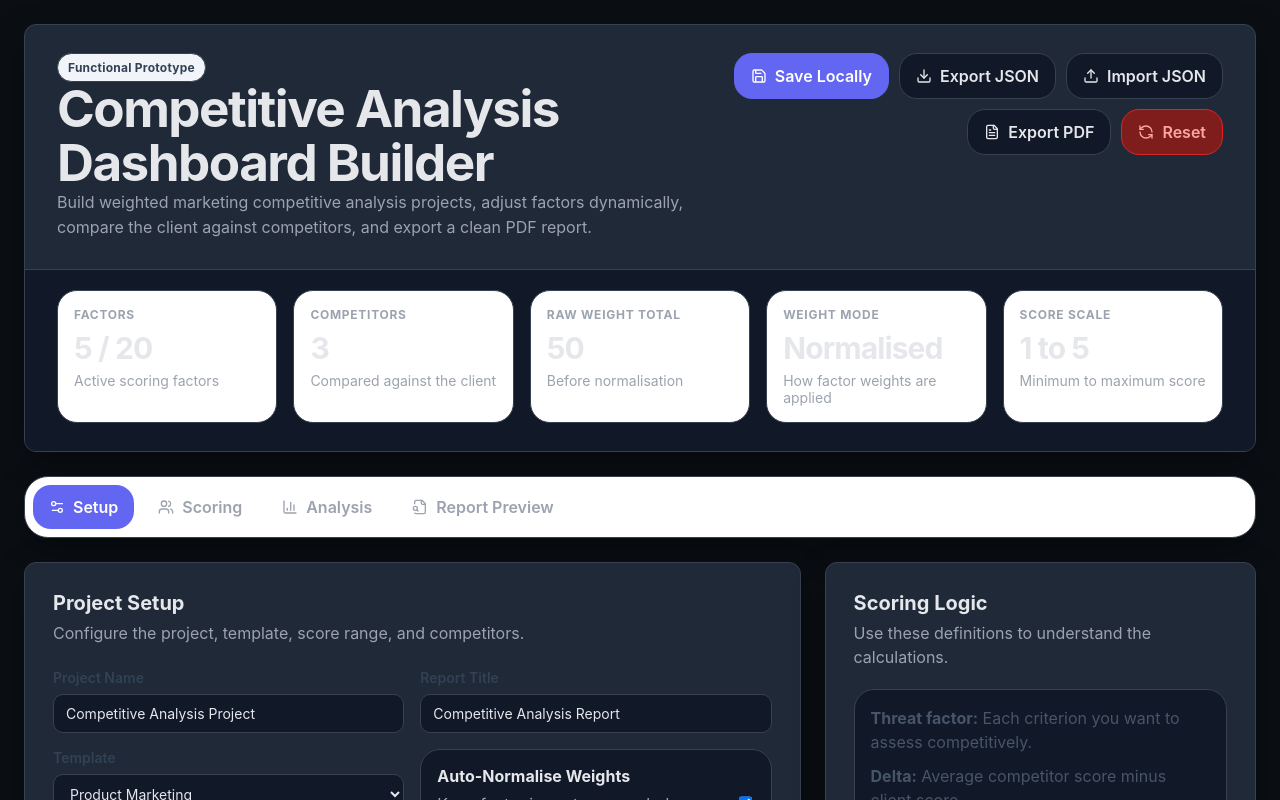
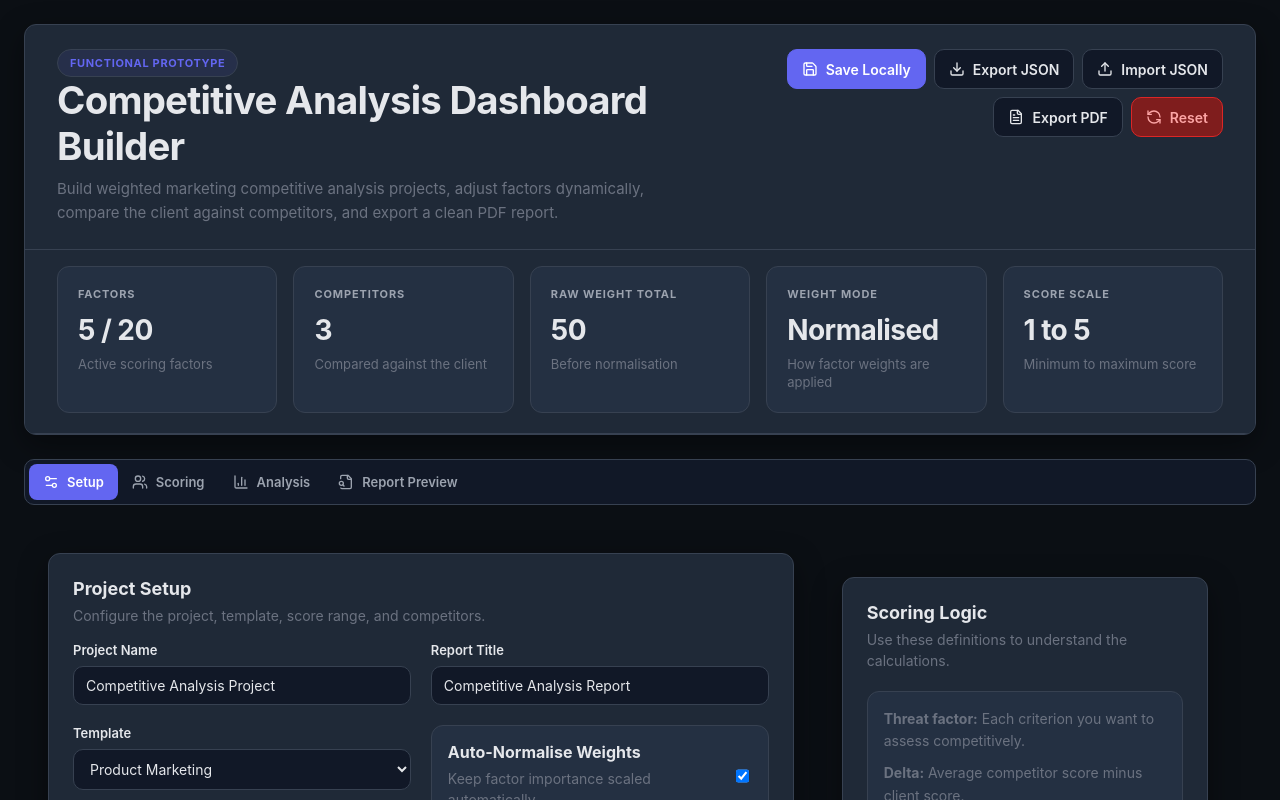
Before and after one commit to JDGCx/competitive-dashboard, a React (Vite) app: page / in a window 1280 px wide. Shown: the top 800 px of the page. Built offline with nearby package versions, Linux system fonts and the light colour scheme.

Commit message:
style: polish dashboard with refined visual hierarchy
Refine color system, header, cards, typography, and spacing for modern look

```diff
--- a/src/styles.css
+++ b/src/styles.css
@@ -1,22 +1,28 @@
 :root {
   --bg: #0B0F14;
   --surface: #1F2937;
+  --surface-elevated: #243042;
   --surface-muted: #111827;
   --border: #374151;
   --text: #E5E7EB;
   --muted: #9CA3AF;
+  --muted-secondary: #6B7280;
   --primary: #6366F1;
   --primary-hover: #4F46E5;
   --danger-bg: #7F1D1D;
   --danger-border: #DC2626;
   --danger-text: #FCA5A5;
+  --success: #22C55E;
   --success-bg: #15803D;
   --success-border: #22C55E;
   --success-text: #86EFAC;
+  --warning: #F59E0B;
   --warning-bg: #B45309;
   --warning-border: #F59E0B;
   --warning-text: #FCD34D;
+  --danger: #EF4444;
   --shadow: 0 10px 30px rgba(0, 0, 0, 0.4);
+  --shadow-sm: 0 4px 12px rgba(0, 0, 0, 0.3);
   font-family: Inter, ui-sans-serif, system-ui, -apple-system, BlinkMacSystemFont, "Segoe UI", sans-serif;
 }
 
@@ -52,14 +58,15 @@ textarea {
 }
 
 .app-shell {
-  max-width: 1320px;
+  max-width: 1400px;
   margin: 0 auto;
-  padding: 24px;
+  padding: 0;
 }
 
 .stack-24 {
   display: grid;
   gap: 24px;
+  padding: 24px;
 }
 
 .surface {
@@ -74,7 +81,7 @@ textarea {
 }
 
 .header-top {
-  padding: 28px 32px;
+  padding: 24px 32px;
   display: flex;
   gap: 24px;
   justify-content: space-between;
@@ -83,8 +90,9 @@ textarea {
 }
 
 .header-bottom {
-  background: var(--surface-muted);
-  padding: 20px 32px 28px;
+  background: var(--surface);
+  padding: 16px 32px 20px;
+  border-bottom: 1px solid var(--border);
 }
 
 .badge {
@@ -92,46 +100,50 @@ textarea {
   align-items: center;
   gap: 6px;
   border: 1px solid var(--border);
-  background: #f1f5f9;
-  color: #334155;
+  background: rgba(99, 102, 241, 0.1);
+  color: var(--primary);
   border-radius: 999px;
-  padding: 6px 10px;
-  font-size: 12px;
+  padding: 6px 12px;
+  font-size: 11px;
   font-weight: 700;
-  letter-spacing: 0.02em;
+  letter-spacing: 0.06em;
+  text-transform: uppercase;
 }
 
 .hero-title {
   margin: 0;
-  font-size: clamp(2rem, 4vw, 3.2rem);
-  line-height: 1.05;
-  letter-spacing: -0.03em;
+  font-size: clamp(1.75rem, 3vw, 2.4rem);
+  line-height: 1.2;
+  letter-spacing: -0.02em;
+  font-weight: 700;
 }
 
 .hero-copy {
-  margin: 0;
+  margin: 8px 0 0;
   max-width: 800px;
-  color: var(--muted);
+  color: var(--muted-secondary);
   line-height: 1.6;
+  font-size: 15px;
 }
 
 .header-actions {
   display: flex;
-  gap: 10px;
+  gap: 8px;
   flex-wrap: wrap;
   justify-content: flex-end;
-  max-width: 560px;
+  max-width: 600px;
 }
 
 .button {
   border: 1px solid transparent;
-  border-radius: 18px;
-  padding: 12px 16px;
-  min-height: 46px;
+  border-radius: 10px;
+  padding: 10px 14px;
+  min-height: 40px;
   display: inline-flex;
   align-items: center;
   gap: 8px;
   font-weight: 600;
+  font-size: 14px;
   transition: 0.15s ease;
   text-decoration: none;
 }
@@ -200,54 +212,63 @@ textarea {
 }
 
 .stat-card {
-  background: white;
+  background: var(--surface-elevated);
   border: 1px solid var(--border);
-  border-radius: 20px;
-  padding: 16px;
+  border-radius: 12px;
+  padding: 20px;
 }
 
 .stat-label {
-  font-size: 12px;
+  font-size: 11px;
   text-transform: uppercase;
-  letter-spacing: 0.06em;
+  letter-spacing: 0.08em;
   color: var(--muted);
   font-weight: 700;
 }
 
 .stat-value {
-  margin-top: 8px;
-  font-size: 30px;
+  margin-top: 12px;
+  font-size: 28px;
   font-weight: 700;
-  letter-spacing: -0.03em;
+  letter-spacing: -0.02em;
+  color: var(--text);
 }
 
 .stat-helper {
-  margin-top: 6px;
-  color: var(--muted);
-  font-size: 14px;
+  margin-top: 8px;
+  color: var(--muted-secondary);
+  font-size: 13px;
+  line-height: 1.4;
 }
 
 .tab-bar {
   display: inline-flex;
   flex-wrap: wrap;
-  gap: 8px;
-  padding: 8px;
-  background: white;
+  gap: 0;
+  padding: 4px;
+  background: var(--surface-muted);
   border: 1px solid var(--border);
-  border-radius: 24px;
-  box-shadow: var(--shadow);
+  border-radius: 10px;
+  box-shadow: none;
 }
 
 .tab-button {
   border: none;
-  border-radius: 18px;
-  padding: 12px 16px;
+  border-radius: 8px;
+  padding: 10px 14px;
   display: inline-flex;
   align-items: center;
   gap: 8px;
   font-weight: 600;
-  background: white;
+  font-size: 13px;
+  background: transparent;
   color: var(--muted);
+  transition: 0.15s ease;
+}
+
+.tab-button:hover {
+  color: var(--text);
+  background: rgba(99, 102, 241, 0.05);
 }
 
 .tab-button.active {
@@ -262,18 +283,21 @@ textarea {
 }
 
 .surface-pad {
-  padding: 28px;
+  padding: 24px;
 }
 
 .section-title {
   margin: 0;
-  font-size: 20px;
+  font-size: 18px;
+  font-weight: 700;
+  color: var(--text);
 }
 
 .section-copy {
   margin: 6px 0 0;
-  color: var(--muted);
+  color: var(--muted-secondary);
   line-height: 1.5;
+  font-size: 14px;
 }
 
 .section-header {
@@ -286,15 +310,21 @@ textarea {
 .form-grid {
   display: grid;
   grid-template-columns: repeat(2, minmax(0, 1fr));
+  gap: 20px;
+  margin-top: 16px;
+}
+
+.stats-grid {
+  display: grid;
   gap: 16px;
-  margin-top: 24px;
+  grid-template-columns: repeat(5, minmax(0, 1fr));
 }
 
 .label {
   display: block;
   margin-bottom: 8px;
-  color: #334155;
-  font-size: 14px;
+  color: var(--text);
+  font-size: 13px;
   font-weight: 600;
 }
 
@@ -327,8 +357,8 @@ textarea {
   justify-content: space-between;
   gap: 16px;
   border: 1px solid var(--border);
-  background: var(--surface-muted);
-  border-radius: 20px;
+  background: var(--surface-elevated);
+  border-radius: 12px;
   padding: 16px;
 }
 
@@ -343,9 +373,9 @@ textarea {
 .factor-row-card,
 .insight-card {
   border: 1px solid var(--border);
-  border-radius: 20px;
+  border-radius: 12px;
   padding: 16px;
-  background: white;
+  background: var(--surface-elevated);
 }
 
 .entity-row {
@@ -356,8 +386,8 @@ textarea {
 
 .info-box {
   border: 1px solid var(--border);
-  background: var(--surface-muted);
-  border-radius: 20px;
+  background: var(--surface-elevated);
+  border-radius: 12px;
   padding: 16px;
 }
 
@@ -368,12 +398,14 @@ textarea {
   font-weight: 700;
   font-size: 14px;
   margin-bottom: 12px;
+  color: var(--text);
 }
 
 .info-box p {
   margin: 0 0 10px;
-  color: #475569;
-  line-height: 1.5;
+  color: var(--muted-secondary);
+  line-height: 1.6;
+  font-size: 14px;
 }
 
 .info-box p:last-child {
```
